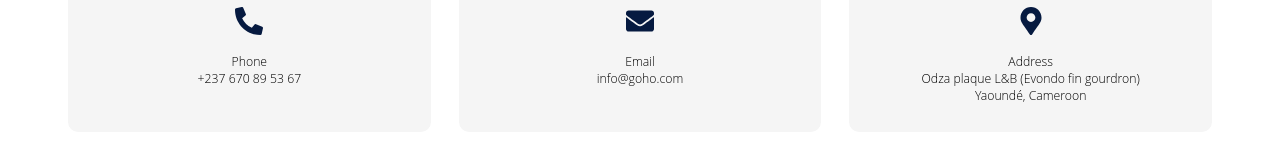
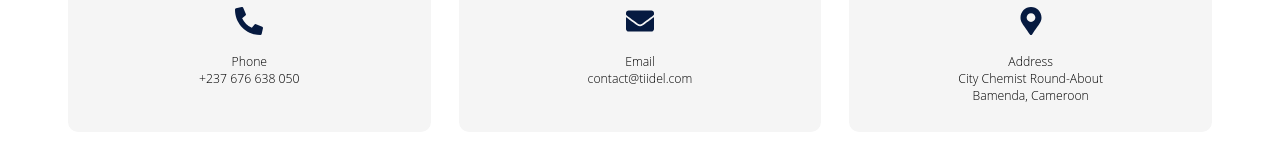
Before and after one commit to tiidel/tiidel_web, a React (Create React App) app: page /about in a window 1280 px wide. Shown: the part 1799-1959 px from the top of the page. Built offline with nearby package versions, Linux system fonts and the light colour scheme; no server answers.

Commit message:
fix:: update contact information on about page

```diff
--- a/src/about/AboutPage.js
+++ b/src/about/AboutPage.js
@@ -112,17 +112,17 @@ const AboutPage = () => {
           <div className="contact-item">
             <FaPhoneAlt className="contact-icon" />
             <h3>Phone</h3>
-            <p>+237 670 89 53 67</p>
+            <p>+237 676 638 050</p>
           </div>
           <div className="contact-item">
             <FaEnvelope className="contact-icon" />
             <h3>Email</h3>
-            <p>info@goho.com</p>
+            <p>contact@tiidel.com</p>
           </div>
           <div className="contact-item">
             <FaMapMarkerAlt className="contact-icon" />
             <h3>Address</h3>
-            <p>Odza plaque L&B (Evondo fin gourdron)<br />Yaoundé, Cameroon</p>
+            <p>City Chemist Round-About<br />Bamenda, Cameroon</p>
           </div>
         </div>
       </section>
```
